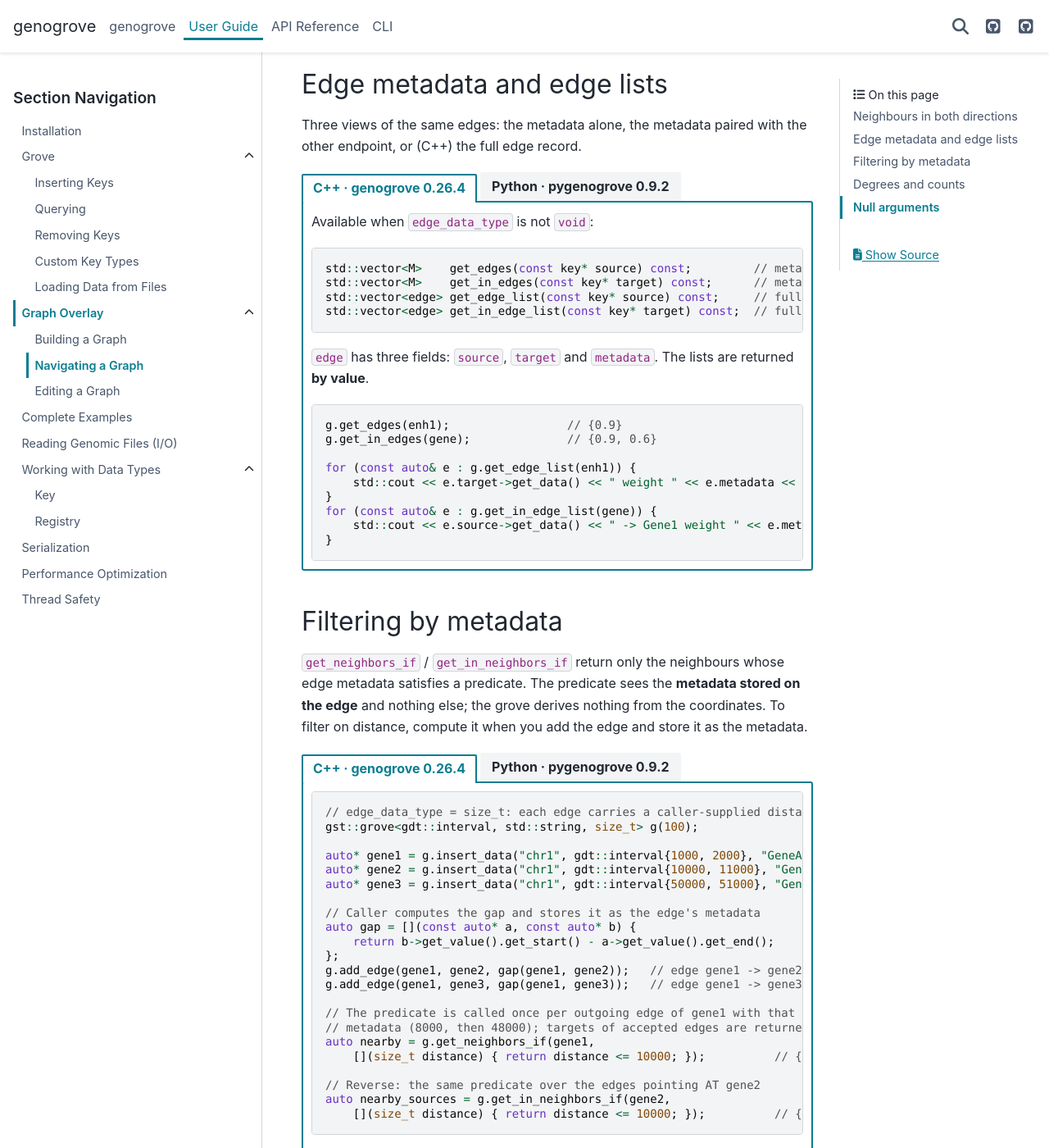
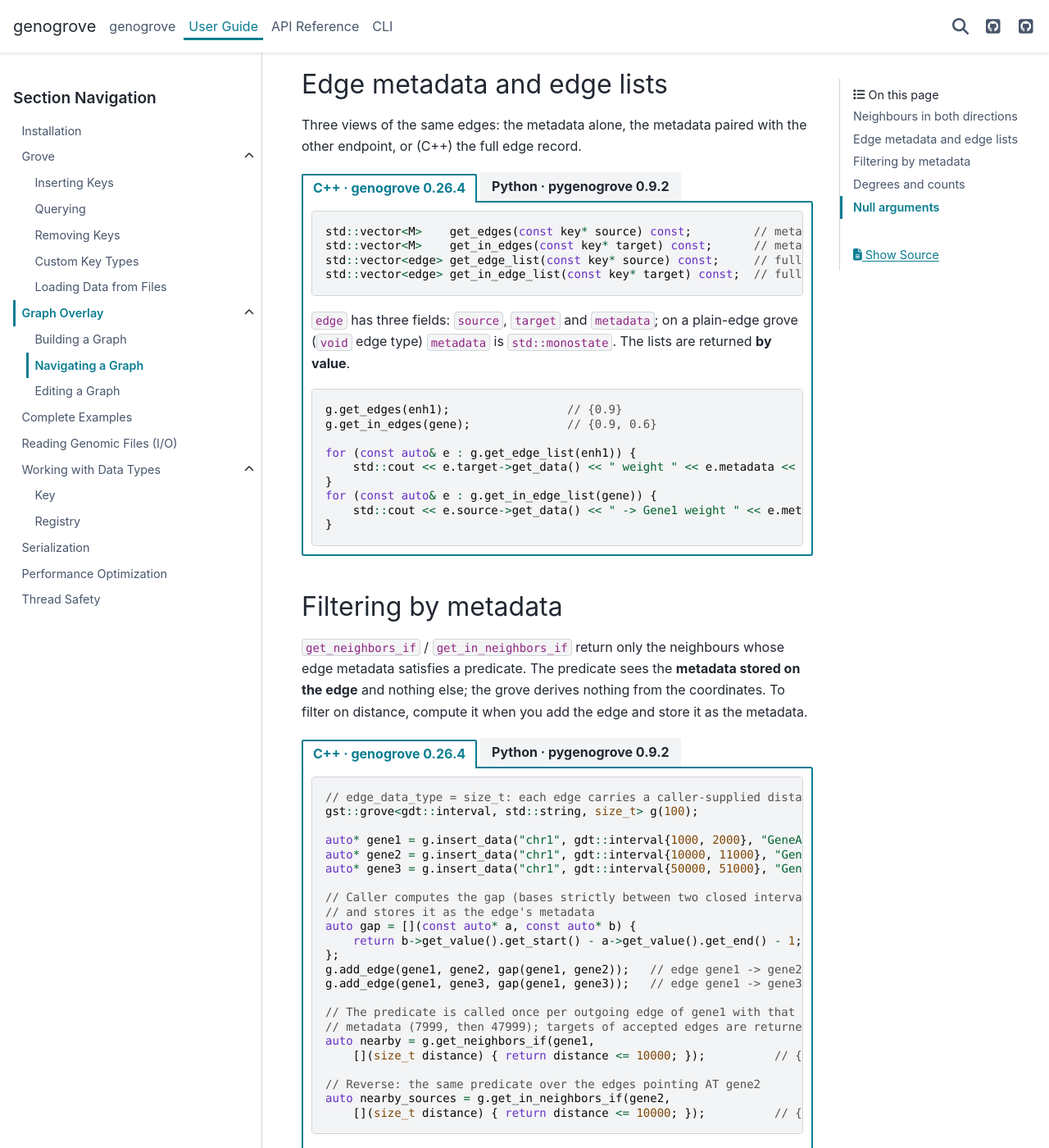
Before and after one commit to genogrove/docs, a Sphinx documentation site: the page built from source/guide/graph/navigating.md, in a window 1280 px wide and 1400 px high, scrolled down 855 px. Shown: the whole window at 82% size. Built offline with Sphinx 7.4.7 and the PyData theme 0.15.4, drawn with Linux system fonts in a browser that asks for light colours.

Commit message:
Address CodeRabbit review on PR #254
Guard the intron example against overlaps and use the closed-interval gap
formula, state that get_edge_list exists on void-edge groves, note the
serialization_traits requirement for variant metadata, give the parallel
edge examples a fresh grove, and correct remove_edges_* to O(degree).

````diff
--- a/source/guide/graph/navigating.md
+++ b/source/guide/graph/navigating.md
@@ -77,16 +77,15 @@
 ::::{tab-item} {{ cpp_tab }}
 :sync: cpp
 
-Available when `edge_data_type` is not `void`:
-
 ```cpp
-std::vector<M>    get_edges(const key* source) const;         // metadata of outgoing edges
-std::vector<M>    get_in_edges(const key* target) const;      // metadata of incoming edges
-std::vector<edge> get_edge_list(const key* source) const;     // full outgoing edges
-std::vector<edge> get_in_edge_list(const key* target) const;  // full incoming edges
+std::vector<M>    get_edges(const key* source) const;         // metadata of outgoing edges   (edge_data_type != void)
+std::vector<M>    get_in_edges(const key* target) const;      // metadata of incoming edges   (edge_data_type != void)
+std::vector<edge> get_edge_list(const key* source) const;     // full outgoing edges          (always)
+std::vector<edge> get_in_edge_list(const key* target) const;  // full incoming edges          (always)
 ```
 
-`edge` has three fields: `source`, `target` and `metadata`. The lists are returned **by value**.
+`edge` has three fields: `source`, `target` and `metadata`; on a plain-edge grove (`void` edge type)
+`metadata` is `std::monostate`. The lists are returned **by value**.
 
 ```cpp
 g.get_edges(enh1);                 // {0.9}
@@ -150,15 +149,16 @@
 auto* gene2 = g.insert_data("chr1", gdt::interval{10000, 11000}, "GeneB");
 auto* gene3 = g.insert_data("chr1", gdt::interval{50000, 51000}, "GeneC");
 
-// Caller computes the gap and stores it as the edge's metadata
+// Caller computes the gap (bases strictly between two closed intervals)
+// and stores it as the edge's metadata
 auto gap = [](const auto* a, const auto* b) {
-    return b->get_value().get_start() - a->get_value().get_end();
+    return b->get_value().get_start() - a->get_value().get_end() - 1;
 };
-g.add_edge(gene1, gene2, gap(gene1, gene2));   // edge gene1 -> gene2 stores 8000
-g.add_edge(gene1, gene3, gap(gene1, gene3));   // edge gene1 -> gene3 stores 48000
+g.add_edge(gene1, gene2, gap(gene1, gene2));   // edge gene1 -> gene2 stores 7999
+g.add_edge(gene1, gene3, gap(gene1, gene3));   // edge gene1 -> gene3 stores 47999
 
 // The predicate is called once per outgoing edge of gene1 with that edge's
-// metadata (8000, then 48000); targets of accepted edges are returned.
+// metadata (7999, then 47999); targets of accepted edges are returned.
 auto nearby = g.get_neighbors_if(gene1,
     [](size_t distance) { return distance <= 10000; });          // {gene2}
 
@@ -181,12 +181,13 @@
 gene2 = g.insert("chr1", pg.GenomicCoordinate("+", 10000, 11000), "GeneB")
 gene3 = g.insert("chr1", pg.GenomicCoordinate("+", 50000, 51000), "GeneC")
 
-# Caller computes the gap and stores it as the edge's payload
+# Caller computes the gap (bases strictly between two closed intervals)
+# and stores it as the edge's payload
 def gap(a, b):
-    return b.value.start - a.value.end
+    return b.value.start - a.value.end - 1
 
-g.add_edge(gene1, gene2, {"distance": gap(gene1, gene2)})   # stores 8000
-g.add_edge(gene1, gene3, {"distance": gap(gene1, gene3)})   # stores 48000
+g.add_edge(gene1, gene2, {"distance": gap(gene1, gene2)})   # stores 7999
+g.add_edge(gene1, gene3, {"distance": gap(gene1, gene3)})   # stores 47999
 
 # The predicate is called once per outgoing edge of gene1 with that edge's
 # payload; targets of accepted edges are returned.
````
Also changed, not shown: source/guide/graph/building.md (+6 -3 lines), source/guide/graph/editing.md (+8 -7 lines), source/guide/graph/index.md (+15 -3 lines).
